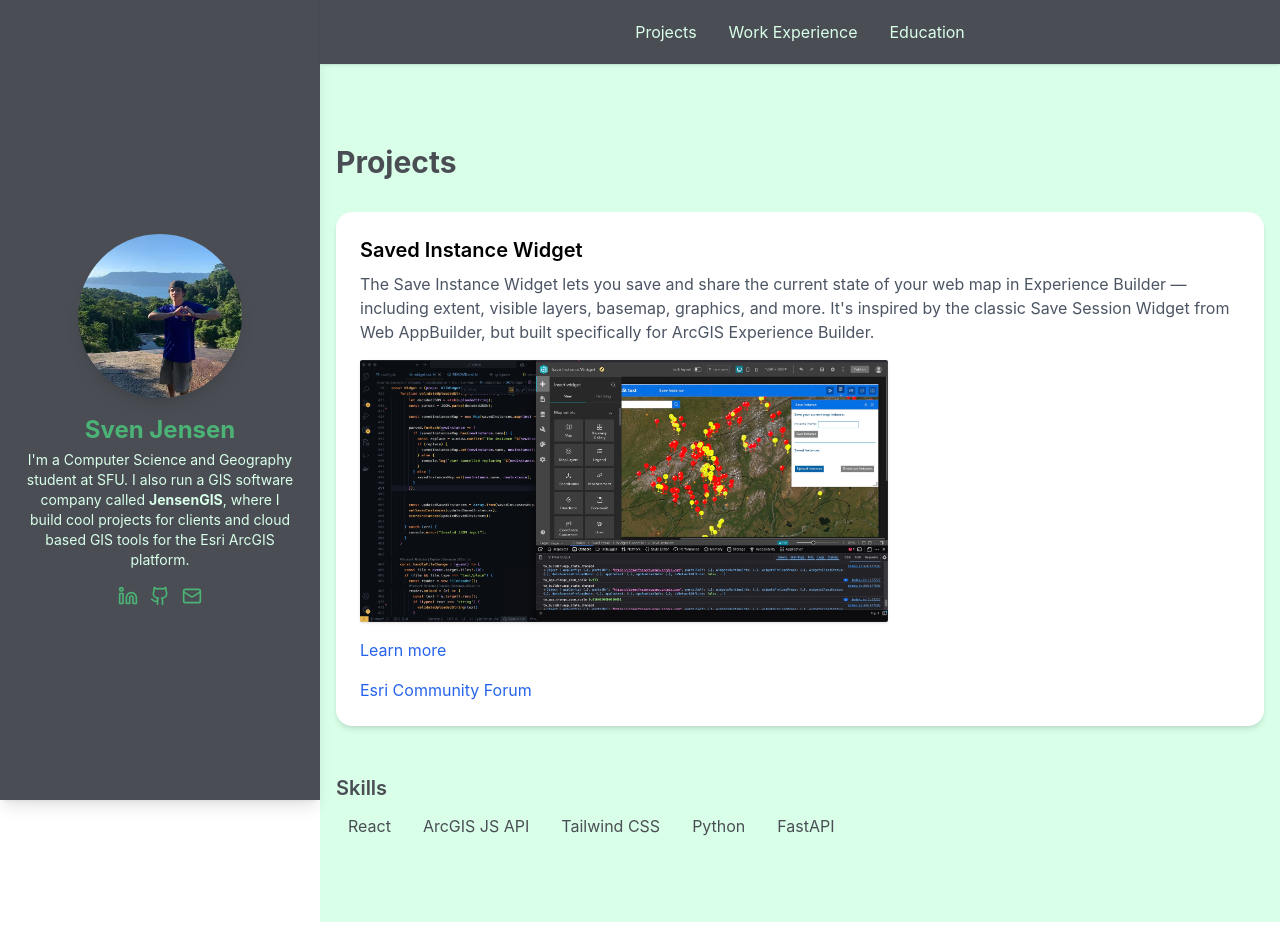
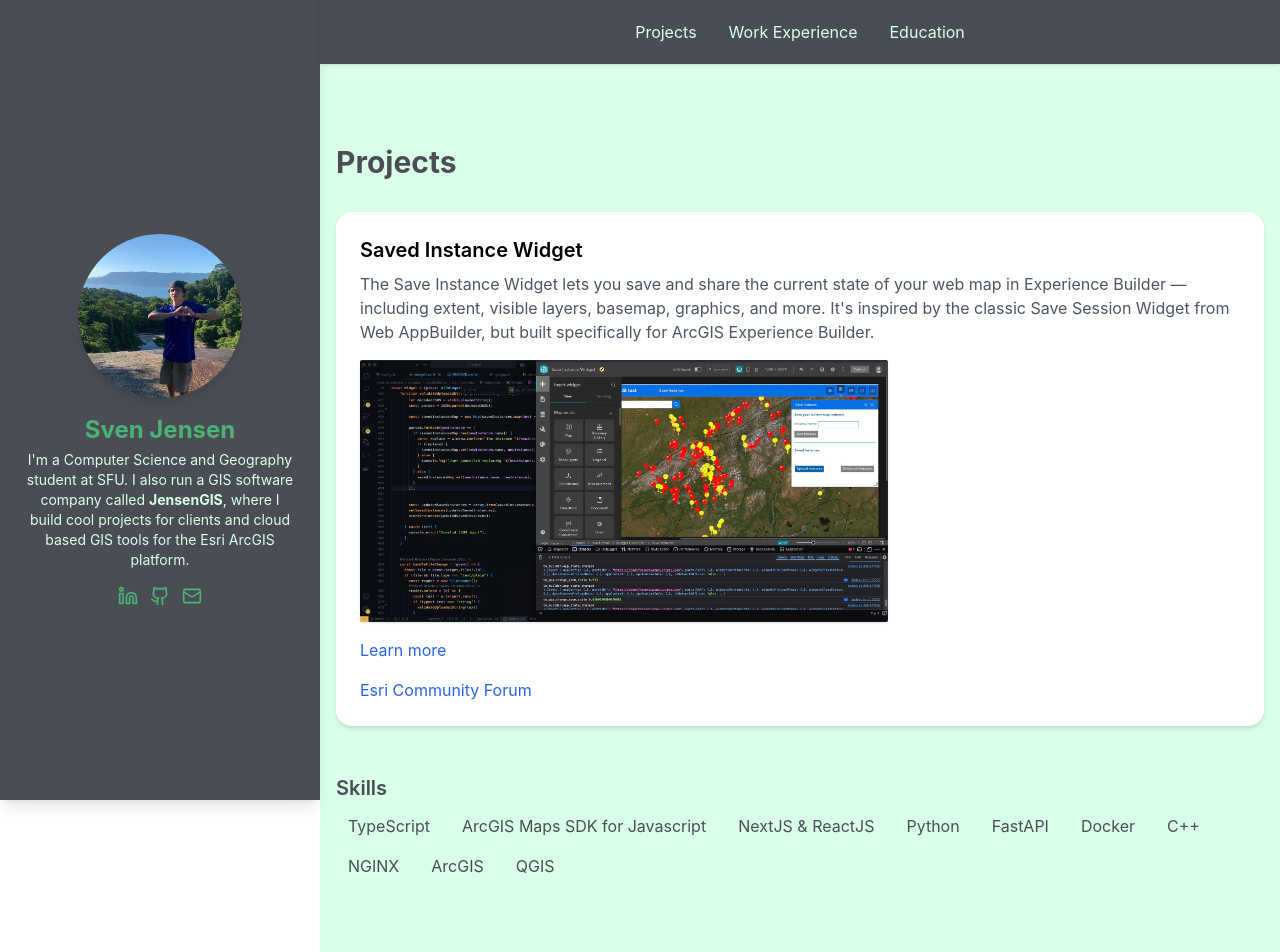
Before and after one commit to sven-sfu/sven-sfu.github.io, a React (Create React App) app in the folder my-portfolio/: page / in a window 1280 px wide. Shown: the top 952 px of the page. Built offline with nearby package versions, Linux system fonts and the light colour scheme.

Commit message:
Update the skills list

```diff
--- a/my-portfolio/src/App.js
+++ b/my-portfolio/src/App.js
@@ -125,19 +125,34 @@ function App() {
             <h4 className="text-xl font-semibold mb-2 text-[#4a4e54ff]">Skills</h4>
             <div className="flex flex-wrap gap-2">
               <span className="bg-[#d9ffe9ff] text-[#4a4e54ff] px-3 py-1 rounded-full">
-                React
+                TypeScript
               </span>
               <span className="bg-[#d9ffe9ff] text-[#4a4e54ff] px-3 py-1 rounded-full">
-                ArcGIS JS API
+                ArcGIS Maps SDK for Javascript
               </span>
               <span className="bg-[#d9ffe9ff] text-[#4a4e54ff] px-3 py-1 rounded-full">
-                Tailwind CSS
+                NextJS & ReactJS
               </span>
               <span className="bg-[#d9ffe9ff] text-[#4a4e54ff] px-3 py-1 rounded-full">
                 Python
               </span>
               <span className="bg-[#d9ffe9ff] text-[#4a4e54ff] px-3 py-1 rounded-full">
                 FastAPI
+              </span>
+              <span className="bg-[#d9ffe9ff] text-[#4a4e54ff] px-3 py-1 rounded-full">
+                Docker
+              </span>
+              <span className="bg-[#d9ffe9ff] text-[#4a4e54ff] px-3 py-1 rounded-full">
+                C++
+              </span>
+              <span className="bg-[#d9ffe9ff] text-[#4a4e54ff] px-3 py-1 rounded-full">
+                NGINX
+              </span>
+               <span className="bg-[#d9ffe9ff] text-[#4a4e54ff] px-3 py-1 rounded-full">
+                ArcGIS
+              </span>
+              <span className="bg-[#d9ffe9ff] text-[#4a4e54ff] px-3 py-1 rounded-full">
+                QGIS
               </span>
             </div>
           </div>
```
